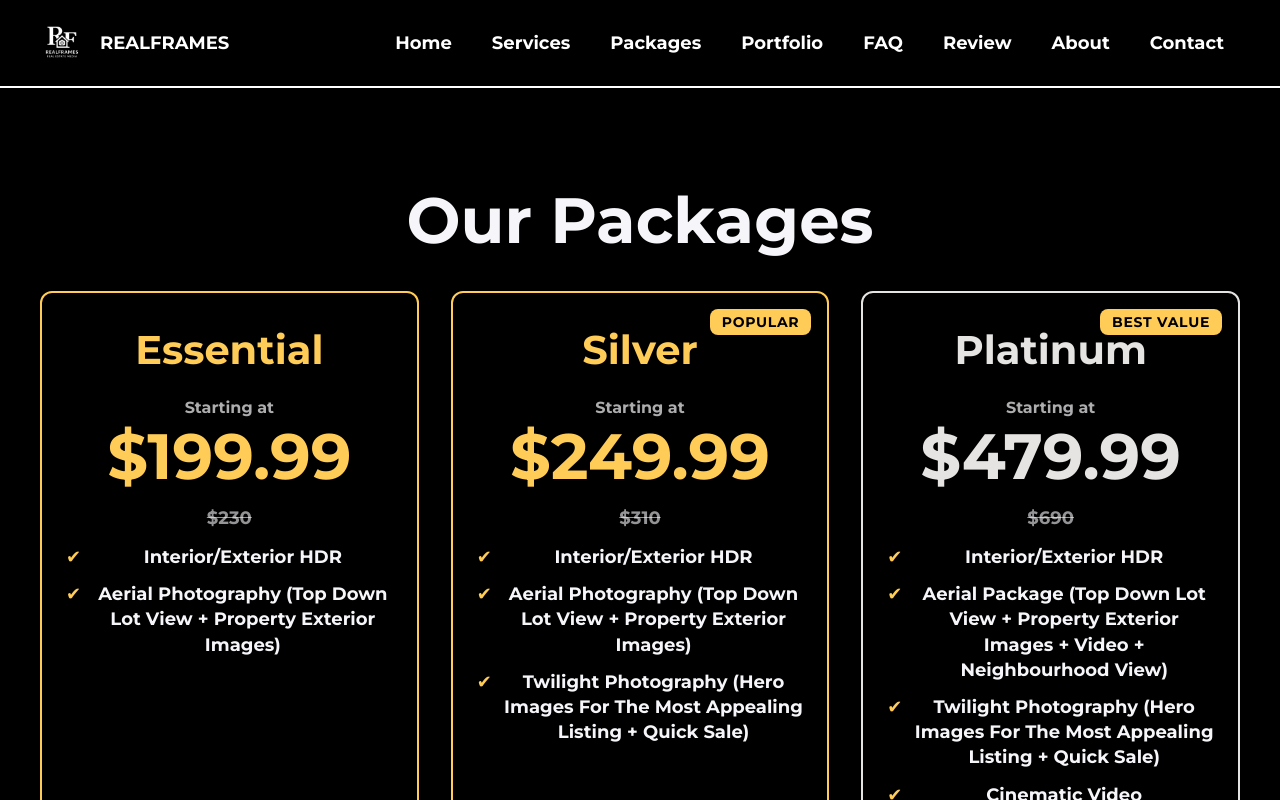
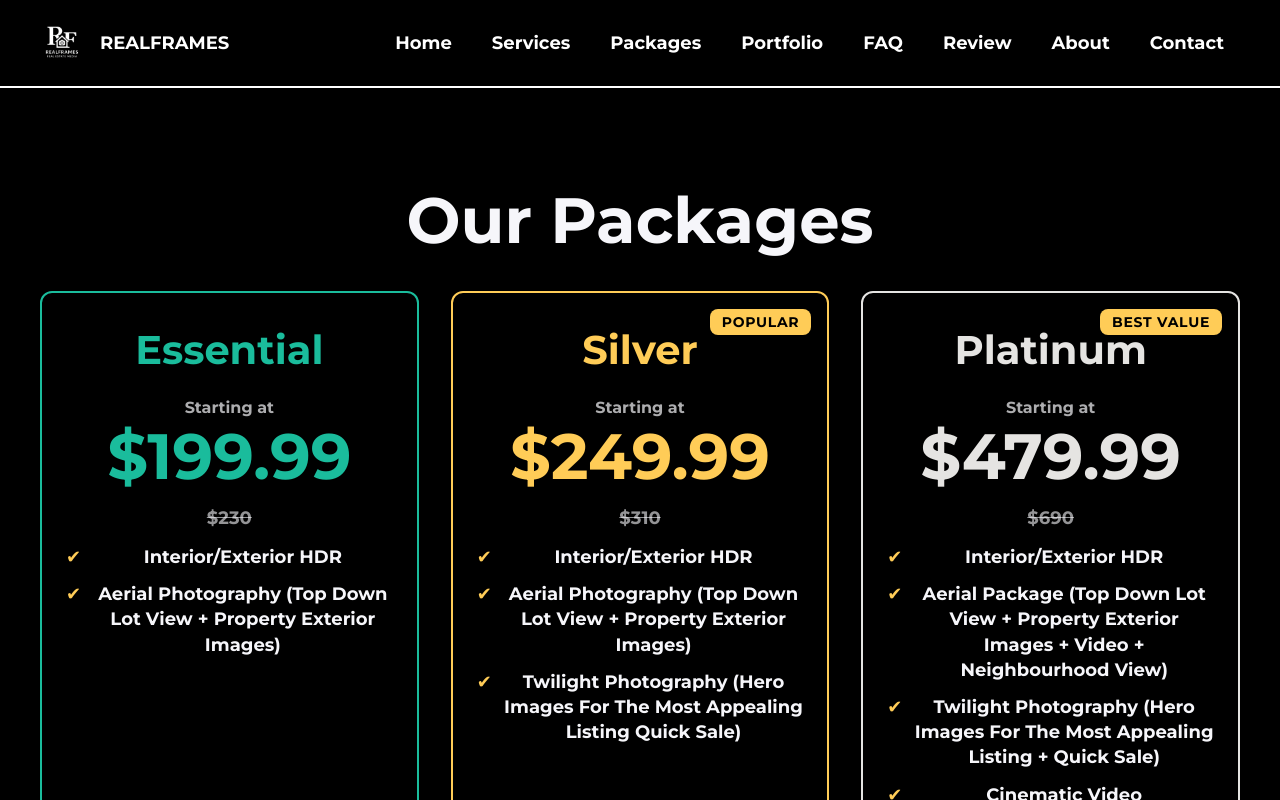
Before and after one commit to usmanAfzalKhan/realframez-website, a Next.js app: page /packages in a window 1280 px wide. Shown: the top 800 px of the page. Built offline with nearby package versions, Linux system fonts and the light colour scheme.

Commit message:
Align packages and contact page with client spec

```diff
--- a/src/app/packages/packages.module.scss
+++ b/src/app/packages/packages.module.scss
@@ -4,7 +4,7 @@
 $bg:              #000;
 $text:            #f6f6fa;
 $accent:          #ffcc57;
-$color-essential: $accent;
+$color-essential: #1abc9c; /* updated to teal for clear distinction */
 $color-silver:    #c0c0c0;
 $color-platinum:  #e5e4e2;
 
--- a/src/app/packages/packagesContent.js
+++ b/src/app/packages/packagesContent.js
@@ -21,7 +21,7 @@ const packagesContent = {
       features: [
         "Interior/Exterior HDR",
         "Aerial Photography (Top Down Lot View + Property Exterior Images)",
-        "Twilight Photography (Hero Images For The Most Appealing Listing + Quick Sale)"
+        "Twilight Photography (Hero Images For The Most Appealing Listing Quick Sale)"
       ]
     },
     {
```
